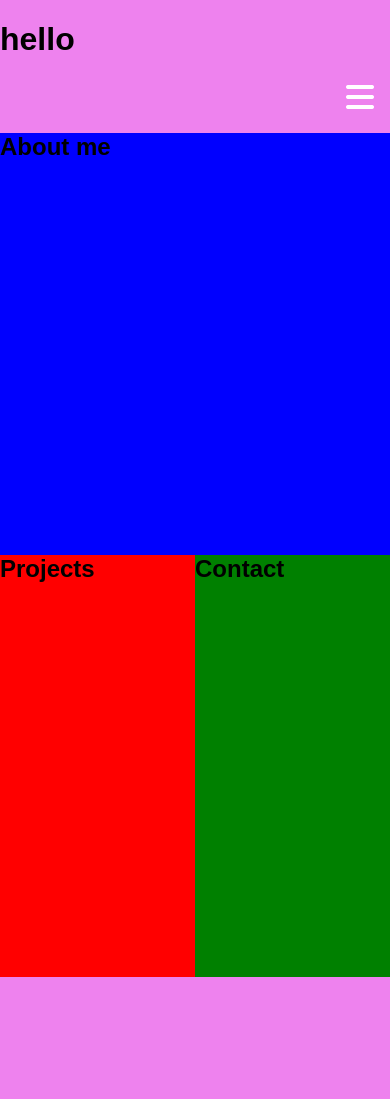
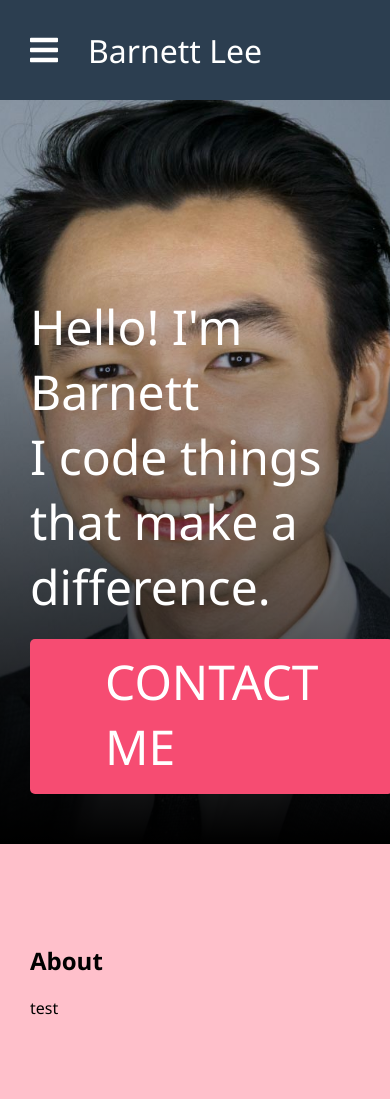
Before and after one commit to barnettx/barnettx.github.io, a plain HTML site: page index.html in a window 390 px wide. Before the commit the page ends 977 px from the top, so only its background shows below. Drawn offline with Linux system fonts and the light colour scheme.

Commit message:
basic banner completed

```diff
--- a/css/style.css
+++ b/css/style.css
@@ -1,101 +1,176 @@
 html {
-    background-color: violet;
+    font-family: 'Segoe UI', Tahoma, Geneva, Verdana, sans-serif;
+    margin: 0;
+    padding: 0;
+    /* height: 100%; */
     scroll-behavior: smooth;
+    box-sizing: border-box;
+    font-size: 16px;
 }
 
-* {
+:root {
+    --nav-height: 100px;
+    --highlight-color: #F64C72;
+}
+
+
+
+body {
+    margin-top: 0;
     margin: 0;
     padding: 0;
-    box-sizing: border-box;
+    /* height: 100%; */
+}
+
+.nav {
+    color: white;
+    background-color: #2C3E50;
+    padding: 0 30px;
+    height: var(--nav-height);
+    display: flex;
+    justify-content: space-between;
+    align-items: center;
+    font-size: 2rem;
+}
+
+
+.nav__mobile {
+    display: none;
+}
+
+.nav__left {
+    margin: 0;
+    display: inline;
+}
+
+.nav__right {
+    display: inline;
+}
+
+.nav__right__item {
+    display: inline;
+    margin-left: 50px;
+}
+
+.nav__right__link {
+    color: white;
+    text-decoration: none;
+}
+
+.section {
+    padding: 80px 0;
 }
 
 .container {
-    display: flex;
-    flex-flow: row wrap;
+    padding: 0 30px;
 }
 
-.menu-button {
-    color: white;
-    font-size: 2rem;
-    text-align: right;
-    margin: 1rem;
-    display: none;
+
+.banner {
+    position: relative;
+    height: calc(100vh - var(--nav-height));
+    display: flex;
+    justify-content: space-around;
+    align-items: center;
 }
 
-.nav {
-    display: flex;
-    justify-content: space-around;
-    flex-flow: row wrap;
+.banner:before {
+    position: absolute;
+    content: '';
+    background-image: url("../img/Banner.jpg");
+
+    background-size: auto 100%;
+    background-repeat: no-repeat;
+    background-position: center;
+
+    top: calc(-1 * var(--nav-height));
+    z-index: -1;
+    width: 100%;
+    height: 100vh;
 }
 
-.nav__link {
+.banner__title {
+    color: white;
+    font-size: 4.5rem;
+    font-weight: 400;
+}
+
+.banner__title__break:before {
+    content: "\A";
+    white-space: pre;
+}
+
+.banner__button {
+    background-color: var(--highlight-color);
+    display: inline-block;
+    padding: 10px 75px 15px 75px;
+    border-radius: 5px;
     text-decoration: none;
     color: white;
-    /* flex: 1; */
-    text-align: center;
-    background: aqua;
-    display: inline-block;
-    width: 30vw;
-    border: solid black 2px;
-
-    font-size: 2rem;
+    font-size: 3rem;
+    font-weight: 400;
 }
 
-#about-me {
-    height: 50vh;
-    background-color: blue;
-    flex: 0 0 auto;
-    width: 50%;
+.banner__button:hover {
+    filter: brightness(95%);
 }
 
-#projects {
-    background-color: red;
-    /* height: 200px; */
-    height: 50vh;
-    flex: 0 0 auto;
-    width: 50%;
+.banner__button:active {
+    filter: brightness(80%);
 }
 
-#contact {
-    /* height: 50px; */
-    height: 50vh;
-    background-color: green;
-    flex: 0 0 auto;
-    width: 50%;
+
+#about {
+    background-color: pink;
 }
 
-/* design with mobile first */
+@media (max-width: 1200px) {
 
-/* mobile */
-@media only screen and (max-width: 768px) {
-    #about-me {
-        /* background-color: gold; */
-        width: 100vw;
+    .nav {
+        justify-content: flex-start;
     }
 
-    .menu-button {
-        display: block;
+    .nav__mobile {
+        display: inline;
+        margin-right: 30px;
     }
 
-    .nav {
+    .nav__right {
         display: none;
     }
 
-    .nav.show {
-        display: block;
+    .banner__title__break:before {
+        white-space: normal;
     }
 
-    .nav__link {
-        width: 100vw;
-        margin: 1rem 0;
-        /* padding: 20px; */
+    .banner__avoid__break {
+        display: inline-block;
     }
 
-}
-
-/* @media only screen and (min-width: 768px) {
-    .menu-button {
-        display: none;
+    .banner:before {
+        background-position: 70%;
     }
 
-} */
+    .banner:after {
+        content: '';
+        background: linear-gradient(rgba(0,0,0,0), #000000);
+        width: 100%;
+        height: 600px;
+        position: absolute;
+        bottom: 0;
+        z-index: -1;
+    }
+
+    .banner {
+        align-items: flex-end;
+    }
+
+    .banner__container {
+        margin: 50px 30px;
+    }
+
+    .banner__title {
+        margin: 0 0 20px 0;
+        font-size: 3rem;
+    }
+}
--- a/index.html
+++ b/index.html
@@ -1,45 +1,82 @@
 <!DOCTYPE html>
 <html lang="en">
-<head>
-    <meta charset="UTF-8">
-    <meta name="viewport" content="width=device-width, initial-scale=1.0">
+    <head>
+        <title>Barnett Lee</title>
+        <meta charset="UTF-8">
+        <meta name="viewport" content="width=device-width, initial-scale=1">
 
-    <link rel="stylesheet" href="css/normalize.css">
-    <link rel="stylesheet" href="css/style.css">
+        <link rel="stylesheet" href="https://cdnjs.cloudflare.com/ajax/libs/font-awesome/5.13.0/css/all.min.css">
+        <link href="css/style.css" rel="stylesheet">
+    </head>
+    <body>
+        <nav class="nav">
+            <i class="fas fa-bars nav__mobile"></i>
+            <p class="nav__left">Barnett Lee</p>
+            <ul class="nav__right">
+                <li class="nav__right__item">
+                    <a href="#home" class="nav__right__link">Home</a>
+                </li>
+                <li class="nav__right__item">
+                    <a href="#about" class="nav__right__link">About</a>
+                </li>
+                <li class="nav__right__item">
+                    <a href="#projects" class="nav__right__link">Projects</a>
+                </li>
+                <li class="nav__right__item">
+                    <a href="#skills" class="nav__right__link">Skills</a>
+                </li>
+            </ul>
+        </nav>
+
+        <section class="banner" id="home">
+
+            <!-- <div class="banner__content">
+                <h1 class="banner__title">
+                    Hello! I'm Barnett
+                    <br>
+                    I code things
+                    <br>
+                    that make a difference.
+                </h1>
 
 
-    <script src="https://kit.fontawesome.com/f75c453782.js" crossorigin="anonymous" async></script>
-    <script src="js/index.js" async></script>
+                    <a class="banner__button" href="mailto:barnett.lee.zhi.le@gmail.com">CONTACT ME</a>
 
 
-    <title>Barnett Lee</title>
-</head>
-<body>
-    <h1>hello</h1>
-
-    <div class="menu-button">
-        <i class="fas fa-bars"></i>
-    </div>
+            </div> -->
 
 
-    <nav class="nav">
-        <a class="nav__link" href="#projects">Projects</a>
-        <a class="nav__link" href="#about-me">About Me</a>
-        <a class="nav__link" href="#contact">Contact</a>
-    </nav>
+                <div class="banner__container">
+                    <h1 class="banner__title">
+                        Hello! I'm Barnett
+                        <br>
+                        <span class="banner__avoid__break">I code things </span><span class="banner__title__break">that make a difference.</span>
+                    </h1>
+                    <a class="banner__button" href="mailto:barnett.lee.zhi.le@gmail.com">CONTACT ME</a>
+                </div>
+                <span class="spacer"></span>
+                <!-- <div class="banner__col1">
 
-    <div class="container">
-        <div id="about-me">
-            <h2>About me</h2>
-        </div>
-        <div id="projects">
-            <h2>Projects</h2>
-        </div>
-        <div id="contact">
-            <h2>Contact</h2>
-        </div>
-    </div>
+                </div>
+                <div class="banner__col2">
 
-</body>
+                </div> -->
+        </section>
 
+        <section class="section" id="about">
+            <div class="container">
+                <h1>About</h1>
+                <p></p>
+                <div class="testHover">
+                    test
+                </div>
+            </div>
+        </section>
+
+        <footer>
+
+        </footer>
+
+
+    </body>
 </html>
--- /dev/null
+++ b/old/css/style.css
@@ -0,0 +1,105 @@
+html {
+    background-color: violet;
+    scroll-behavior: smooth;
+}
+
+* {
+    margin: 0;
+    padding: 0;
+    box-sizing: border-box;
+}
+
+.container {
+    display: flex;
+    flex-flow: row wrap;
+}
+
+.menu-button {
+    color: white;
+    font-size: 2rem;
+    text-align: right;
+    margin: 1rem;
+    display: none;
+}
+
+.nav {
+    display: flex;
+    justify-content: space-around;
+    flex-flow: row wrap;
+}
+
+.nav__link {
+    text-decoration: none;
+    color: white;
+    /* flex: 1; */
+    text-align: center;
+    background: aqua;
+    display: inline-block;
+    width: 30vw;
+    border: solid black 2px;
+
+    font-size: 2rem;
+}
+
+#about-me {
+    height: 50vh;
+    background-color: blue;
+    flex: 0 0 auto;
+    width: 50%;
+}
+
+#projects {
+    background-color: red;
+    /* height: 200px; */
+    height: 50vh;
+    flex: 0 0 auto;
+    width: 50%;
+}
+
+#contact {
+    /* height: 50px; */
+    height: 50vh;
+    background-color: green;
+    flex: 0 0 auto;
+    width: 50%;
+}
+;asdlfkjhel
+
+hasdfj;ljj;lasjdflj
+kj;alk;lasjdfka;llalkdjfljlja;sdlkjf;alskdjf;askdjfa;l l;as
+this is how i work with xyz and helloas;ldfjjjqkljjjf
+/* design with mobile first */
+
+/* mobile */
+@media only screen and (max-width: 768px) {
+    #about-me {
+        /* background-color: gold; */
+        width: 100vw;
+    }
+
+    .menu-button {
+        display: block;
+    }
+
+    .nav {
+        display: none;
+    }
+
+    .nav.show {
+        display: block;
+    }
+
+    .nav__link {
+        width: 100vw;
+        margin: 1rem 0;
+        /* padding: 20px; */
+    }
+
+}
+
+/* @media only screen and (min-width: 768px) {
+    .menu-button {
+        display: none;
+    }
+
+} */
```
Also changed, not shown: bannerBear.html (added, +7 -0 lines), old/index.html (added, +45 -0 lines), img/Banner.jpg (added), old/css/normalize.css (renamed from css/normalize.css), old/js/index.js (renamed from js/index.js), 2 other files.
